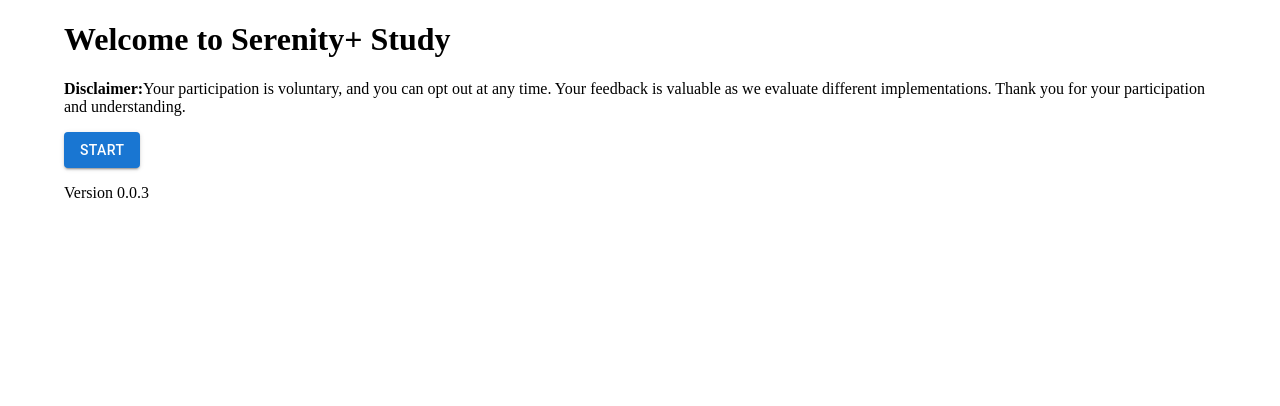
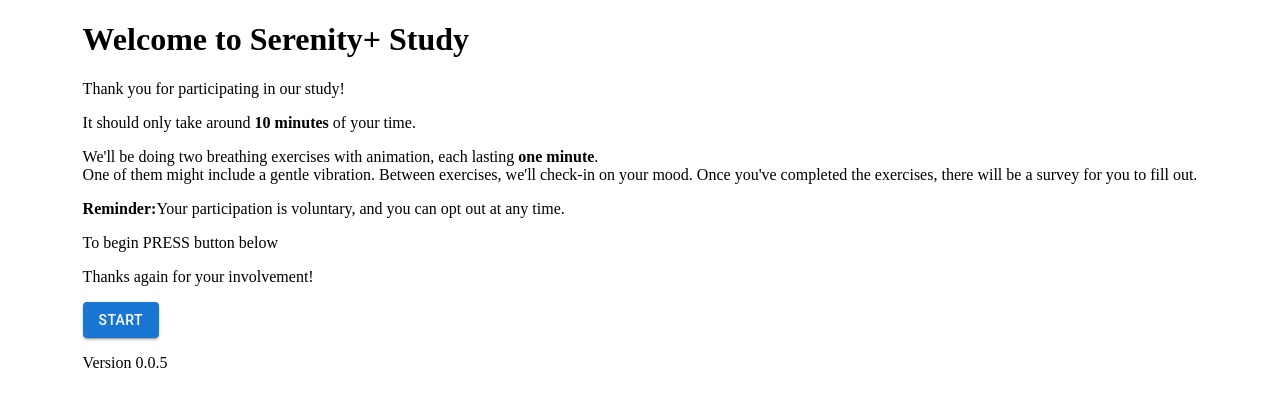
Before and after one commit to dear-weronika/serenity, a React (Create React App) app: page / in a window 1280 px wide. Shown: the top 406 px of the page. Built offline with nearby package versions, Linux system fonts and the light colour scheme.

Commit message:
final content edits

```diff
--- a/src/App.js
+++ b/src/App.js
@@ -73,7 +73,7 @@ function App() {
         setState(<Questionnaire version={questionnaire ? "2 - Mood Check After 1st Exercise" : "3 - Mood Check After 2nd Exercise"} handleClick={questionnaire ? secondExercise : openSurvey} handleSendData={handleSendData}/>)
         setAnimationStart(!animationStart)
         setQuestionnare(false)
-      }, 1000)
+      }, 60000)
     }
   })
   useEffect(() => {
--- a/src/components/Complete.js
+++ b/src/components/Complete.js
@@ -2,7 +2,10 @@ export default function Complete(params) {
 
     return(
         <div>
-            <h5>Thank you for completing the exercises and survey!</h5>
+            <h3>Well done !!</h3>
+            <p>Thank you for completing the exercises and survey!</p>
+            <p>We appreciate your interest in this study.</p>
+            <p>Good Bye</p>
         </div>
     )
 };
--- a/src/components/FinalPage.js
+++ b/src/components/FinalPage.js
@@ -70,10 +70,11 @@ export default function FinalPage({ data, handleClick }) {
 	return (
 		<form ref={form} onSubmit={sendEmail}>
 			<div>
-				<h4>Version</h4>
-				<label>Vibrate first:</label>
-				<input type="text" name="query0" value={data[3].query0} readOnly style={{ display: "none" }}/>
-				<input type="text" name="queryVibrationEnabled" value={"vibrate"in navigator} readOnly style={{ display: "none" }}/>
+				<h4>You're almost there.</h4>
+				<h4>Please <strong>PRESS</strong> button below to complete the study.</h4>
+				<label></label>
+				<input type="text" name="query0" value={data[3].query0}  style={{ display: "none" }} readOnly/>
+				<input type="text" name="queryVibrationEnabled" value={"vibrate"in navigator}  style={{ display: "none" }} readOnly/>
 			</div>
 			{Object.entries(flatData).map(dataItemIntoInput)}
 
--- a/src/components/HapticTest.js
+++ b/src/components/HapticTest.js
@@ -13,10 +13,10 @@ export default function HapticTest({ handleYes, handleNo }) {
     }
     const validation = () => (
         <div>
-            <p>Did vibrations worked ?</p>
+            <p>Did you feel vibrations on the phone?</p>
             <div style={{ display: 'flex', gap: '40px', justifyContent: 'center' }}>
-                <Button variant="contained" size="small" onClick={handleYes}>yes</Button>
-                <Button variant="contained" size="small" onClick={handleNo}>no</Button>
+                <Button variant="contained" size="small" onClick={handleYes}>yes,I felt the vibration on the phone</Button>
+                <Button variant="contained" size="small" onClick={handleNo}>no,it didn't work on my phone</Button>
             </div>
         </div>
     )
@@ -25,13 +25,15 @@ export default function HapticTest({ handleYes, handleNo }) {
     return (
         <div>
             {/* <p>Click on the button to check if haptic/vibration works !</p> */}
-            <p>Before testing the vibration functionality:</p>
+            <p>Hey, just a few checks before we begin</p>
             <ul>
-                <li>Ensure that your phone is an <strong>ANDROID Device</strong></li>
+                <li>This is an early prototype, so it currently only work on <strong>ANDROID</strong> phone</li>
                 <br></br>
-                <li>Ensure your phone's sound mode is <strong>NOT SILENT</strong></li>
+                <li>Sadly, this app it's <strong>not</strong> compatible with iPhone or laptop at the moment</li>
                 <br></br>
-                <li>Press the button a few times to initiate the vibration test</li>
+                <li>The study may include vibration, make sure your phone is <strong>not on silent</strong>, because vibration is off when you're on silent</li>
+                <br></br>
+                <li>Press the button to initiate the vibration test</li>
             </ul>
             <div style={{ display: 'flex', justifyContent: 'center' }}>
             <Button variant="contained" onClick={() => test()}>Check Vibration Now </Button>
--- a/src/components/HapticTestFailed.js
+++ b/src/components/HapticTestFailed.js
@@ -2,9 +2,11 @@ export default function HapticTestFailed(params) {
 
     return (
         <div>
-            <p> Unfortunately, your device doesn't meet technical requirments for this test</p>
-            <p>Thank you,</p>
-            <p>Good bye</p>
+            <p>Oh no :( </p>
+            <p>Unfortunately, this is an early prototype, and it may not be fully compatible with all devices. </p>
+            <p>We appreciate your interest in this study.</p>
+            <p>Good Bye</p>
+
         </div>
     )
 };
--- a/src/components/WelcomePage.js
+++ b/src/components/WelcomePage.js
@@ -3,12 +3,19 @@ export default function WelcomePage({ handleClick }) {
     return (
         <div>
             <h1>Welcome to Serenity+ Study</h1>
-            <p><strong>Disclaimer:</strong>
-                Your participation is voluntary, and you can opt out at any time.
-                Your feedback is valuable as we evaluate different implementations.
-                Thank you for your participation and understanding.</p>
+
+            <p>Thank you for participating in our study!</p>
+            <p>It should only take around <strong>10 minutes</strong> of your time.</p>
+                <p>We'll be doing two breathing exercises with animation, each lasting <strong>one minute</strong>.
+                <br></br>
+                One of them might include a gentle vibration.
+                Between exercises, we'll check-in on your mood. Once you've completed the exercises, there will be a survey for you to fill out. </p>
+                <p><strong>Reminder:</strong>
+                Your participation is voluntary, and you can opt out at any time.</p>
+                <p>To begin PRESS button below</p>
+               <p>Thanks again for your involvement!</p>
             <Button variant="contained" onClick={handleClick}>Start</Button>
-            <p>Version 0.0.3</p>
+            <p>Version 0.0.5</p>
         </div>
     )
 };
--- a/src/components/exercise/StartExercise.js
+++ b/src/components/exercise/StartExercise.js
@@ -4,12 +4,12 @@ export default function StartExercise({ handleClick }) {
     return (
         <div>
             <Box sx={{ width: 300, p: 2 }}>
-                <h3>Step right into Relaxation Exercises</h3>
-                    <p>Boxing method 4-4 involves inhaling, holding, exhaling, and holding the breath for equal counts to receive immediate stress relief.</p>
-                    <p>This exercise will last about a <strong>minute</strong>. Remember to hold your phone in your hand to fully experience it.</p>
-                    <p> So let's take a few moments to relax. </p>
-                    <p> Find a comfortable position and press start </p>
-                <Button variant="contained" onClick={handleClick}>Start</Button>
+                <h3>You're about to begin your breathing exercises.</h3>
+                <p> The method you're about to perform is called "box breathing" and involves: <br></br>Breathing in (4sec),then Holding (4sec),Breathing out (4sec), and then Holding again (4sec), all for the same amount of time.</p>
+                <p> This exercise will last about a <strong>1 minute</strong>. Remember to hold your phone in your hand as one of exercieses might include a gentle vibration.</p>
+                <p> So let's take a few moments to relax. </p>
+                <p> Find a comfortable position and press start </p>
+                <Button variant="contained" onClick={handleClick}>Start Breathing Exercise</Button>
             </Box>
         </div>
     )
```
